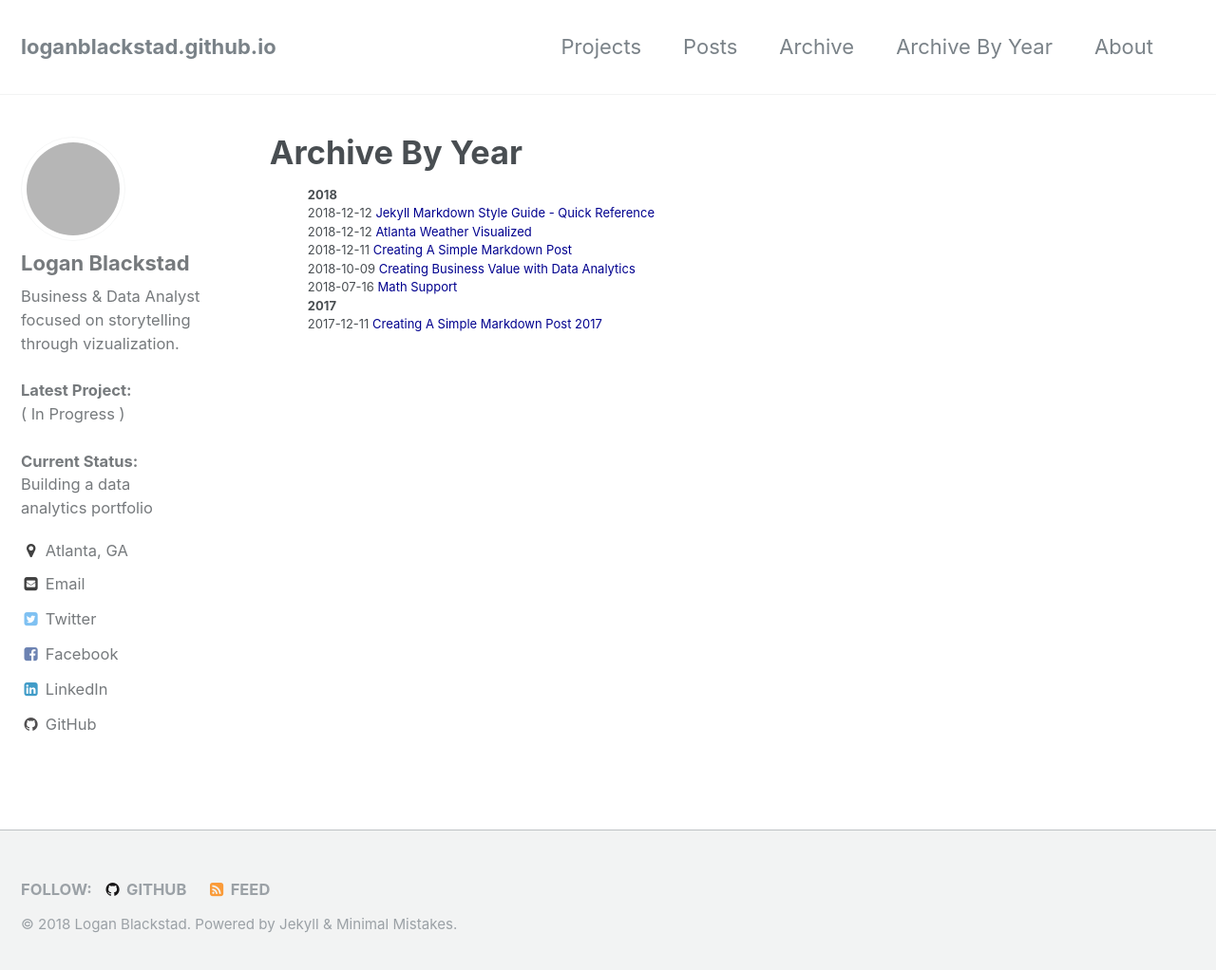
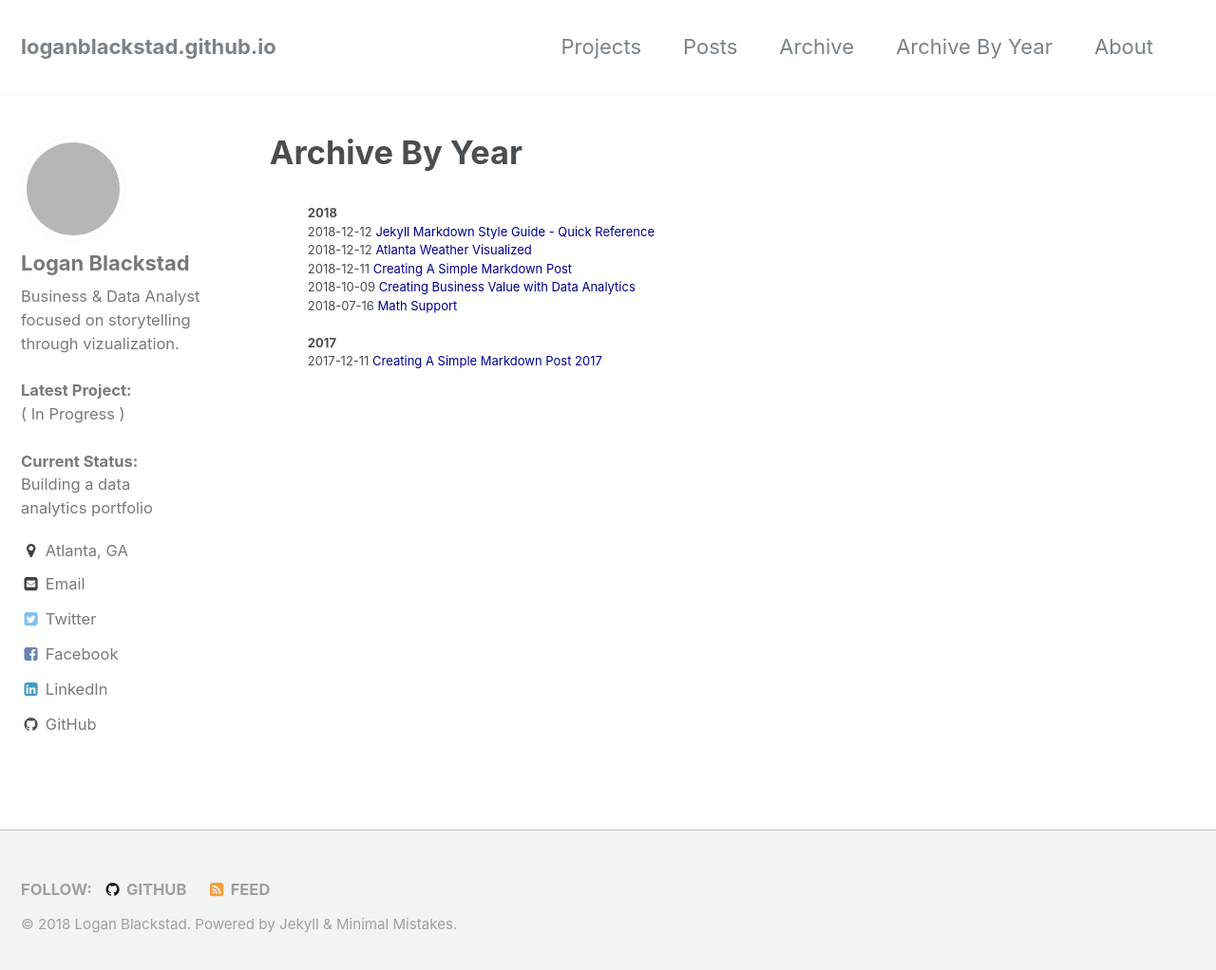
Before and after one commit to loganblackstad/loganblackstad.github.io, a Jekyll site: the page built from _pages/archive-by-year.html, in a window 1280 px wide and 1030 px high. Shown: the top 1022 px of the window at 95% size. Built offline with Jekyll 4.4.1, drawn with Linux system fonts in a browser that asks for light colours; grey boxes are pictures that could not be loaded.

Commit message:
Update archive-by-year.html

```diff
--- a/_pages/archive-by-year.html
+++ b/_pages/archive-by-year.html
@@ -18,7 +18,7 @@ author_profile: true
 {% assign year = this_year %}
 {% unless post == site.posts.first %}
 {% endunless %}
-<strong><id="{{ year }}">{{ year }}</id="></strong><br>
+<br><strong><id="{{ year }}">{{ year }}</id="></strong><br>
 {% endunless %}
 <time datetime="{{ post.date | date:"%Y-%m-%d" }}">
 {{ post.date | date:"%Y-%m-%d" }}</time>
```
